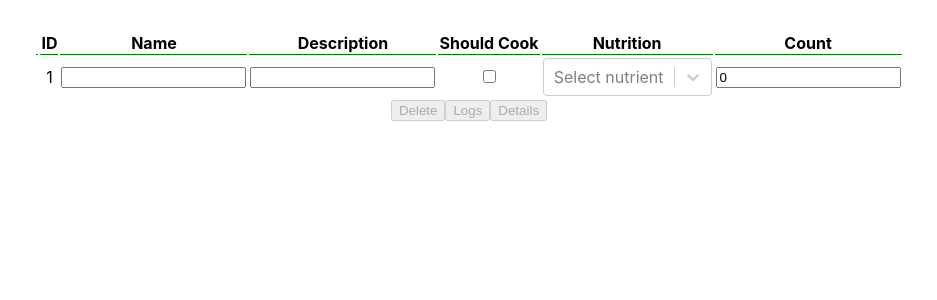
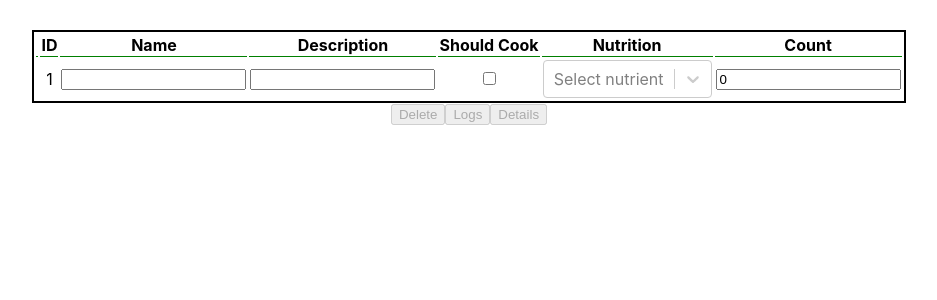
Before and after one commit to GopikaA23/table_manager, a React (Create React App) app: page / in a window 1280 px wide. Shown: the top 300 px of the page, without its empty margins (171-1108 px from the left). Built offline with nearby package versions, Linux system fonts and the light colour scheme.

Commit message:
add this data

```diff
--- a/src/App.js
+++ b/src/App.js
@@ -1,10 +1,12 @@
 import "./App.css";
-import TableReducer from "./TableManager";
 import "./TableManager.css";
+import TableReducer from "./TableReducer";
+import { TableProvider } from "./TableContext";
 
 function App() {
   return (
     <div className="App">
+      <TableProvider>
         <TableReducer
           optionList={[
             { value: "vitamin A", label: "Vitamin A" },
@@ -17,6 +19,7 @@ function App() {
             { value: "protein", label: "Protein" },
           ]}
         />
+      </TableProvider>
     </div>
   );
 }
--- /dev/null
+++ b/src/TableContext.js
@@ -0,0 +1,124 @@
+import React, { createContext, useReducer } from "react";
+
+const TableContext = createContext();
+
+const initialState = {
+  rows: [],
+  selectedRows: [],
+  newRow: {
+    id: 1,
+    name: "",
+    description: "",
+    shouldCook: false,
+    nutrition: [],
+    count: 0,
+  },
+  selectedOptions: [],
+  details: [],
+};
+
+const tableReducer = (state, action) => {
+  switch (action.type) {
+    case "checkboxChange":
+      const { id } = action.payload;
+      return {
+        ...state,
+        selectedRows: state.selectedRows.includes(id)
+          ? state.selectedRows.filter((rowId) => rowId !== id)
+          : [...state.selectedRows, id],
+      };
+
+    case "valueChange":
+      const { name, value, type, checked } = action.payload;
+      const newValue = type === "checkbox" ? checked : value;
+
+      if (name === "count" && !isNaN(Number(value))) {
+        return {
+          ...state,
+          newRow: {
+            ...state.newRow,
+            [name]: Number(value),
+          },
+        };
+      } else if (name === "name") {
+        return {
+          ...state,
+          newRow: {
+            ...state.newRow,
+            [name]: value,
+          },
+        };
+      } else {
+        return {
+          ...state,
+          newRow: {
+            ...state.newRow,
+            [name]: newValue,
+          },
+        };
+      }
+
+    case "dropdown":
+      return {
+        ...state,
+        selectedOptions: action.payload,
+        newRow: {
+          ...state.newRow,
+          nutrition: action.payload.map((option) => option.value).join(","),
+        },
+      };
+
+    case "delete":
+      return {
+        ...state,
+        rows: state.rows.filter((row) => !state.selectedRows.includes(row.id)),
+        selectedRows: [],
+      };
+
+    case "logs":
+      console.log(
+        "Selected Rows:",
+        state.selectedRows.map((id) => state.rows.find((row) => row.id === id))
+      );
+      return state;
+
+    case "details":
+      return {
+        ...state,
+        details: state.selectedRows.map((id) =>
+          state.rows.find((row) => row.id === id)
+        ),
+      };
+
+    case "enterKey":
+      return {
+        ...state,
+        rows: [...state.rows, { ...state.newRow }],
+        newRow: {
+          id: state.newRow.id + 1,
+          name: "",
+          description: "",
+          shouldCook: false,
+          nutrition: [],
+          count: 0,
+        },
+        selectedRows: [],
+        selectedOptions: [],
+      };
+
+    default:
+      return state;
+  }
+};
+
+const TableProvider = ({ children }) => {
+  const [state, dispatch] = useReducer(tableReducer, initialState);
+
+  return (
+    <TableContext.Provider value={{ state, dispatch }}>
+      {children}
+    </TableContext.Provider>
+  );
+};
+
+export { TableContext, TableProvider };
--- a/src/TableManager.css
+++ b/src/TableManager.css
@@ -3,7 +3,6 @@
 }
 th {
   border-bottom: 1px solid green;
-  /* width: fit-content; */
 }
 
 .odd {
--- a/src/TableManager.js
+++ b/src/TableReducer.js
@@ -1,118 +1,10 @@
-import React, { useReducer } from "react";
+import React, { useContext } from "react";
+import { TableContext } from "./TableContext";
 import MultiSelectDropdown from "./MultiSelectDropdown";
 import _ from "lodash";
 
-const table = (state, action) => {
-  switch (action.type) {
-    case "checkboxChange":
-      const { id } = action.payload;
-      return {
-        ...state,
-        selectedRows: _.includes(state.selectedRows, id)
-          ? _.filter(state.selectedRows, (rowId) => rowId !== id)
-          : [...state.selectedRows, id],
-      };
-
-    case "valueChange":
-      const { name, value, type, checked } = action.payload;
-      const newValue = type === "checkbox" ? checked : value;
-
-      if (name === "count" && !isNaN(Number(value))) {
-        return {
-          ...state,
-          newRow: {
-            ...state.newRow,
-            [name]: Number(value),
-          },
-        };
-      } else if (name === "name") {
-        return {
-          ...state,
-          newRow: {
-            ...state.newRow,
-            [name]: value,
-          },
-        };
-      } else {
-        return {
-          ...state,
-          newRow: {
-            ...state.newRow,
-            [name]: newValue,
-          },
-        };
-      }
-
-    case "dropdown":
-      return {
-        ...state,
-        selectedOptions: action.payload,
-        newRow: {
-          ...state.newRow,
-          nutrition: action.payload.map((option) => option.value).join(","),
-        },
-      };
-
-    case "delete":
-      return {
-        ...state,
-        rows: state.rows.filter((row) => !state.selectedRows.includes(row.id)),
-        selectedRows: [],
-      };
-
-    case "logs":
-      console.log(
-        "Selected Rows:",
-        state.selectedRows.map((id) => state.rows.find((row) => row.id === id))
-      );
-      return state;
-
-    case "details":
-      return {
-        ...state,
-        details: state.selectedRows.map((id) =>
-          state.rows.find((row) => row.id === id)
-        ),
-      };
-
-    case "enterKey":
-      return {
-        ...state,
-        rows: [...state.rows, { ...state.newRow }],
-        newRow: {
-          id: state.newRow.id + 1,
-          name: "",
-          description: "",
-          shouldCook: false,
-          nutrition: [],
-          count: 0,
-        },
-        selectedRows: [],
-        selectedOptions: [],
-      };
-
-    default:
-      return state;
-  }
-};
-
-const initialState = {
-  rows: [],
-  selectedRows: [],
-  newRow: {
-    id: 1,
-    name: "",
-    description: "",
-    shouldCook: false,
-    nutrition: [],
-    count: 0,
-  },
-  selectedOptions: [],
-  details: [],
-};
-
 const TableReducer = ({ optionList }) => {
-  const [state, dispatch] = useReducer(table, initialState);
+  const { state, dispatch } = useContext(TableContext);
 
   const handleCheckboxChange = (id) => {
     dispatch({ type: "checkboxChange", payload: { id } });
@@ -151,12 +43,11 @@ const TableReducer = ({ optionList }) => {
     if (event.key === "Enter") {
       dispatch({ type: "enterKey" });
     }
-    console.log("enter pressed");
   };
 
   return (
     <div>
-      <table>
+      <table className="table">
         <thead>
           <tr>
             <th></th>
```
Lines whose indentation alone changed are shown as unchanged.
